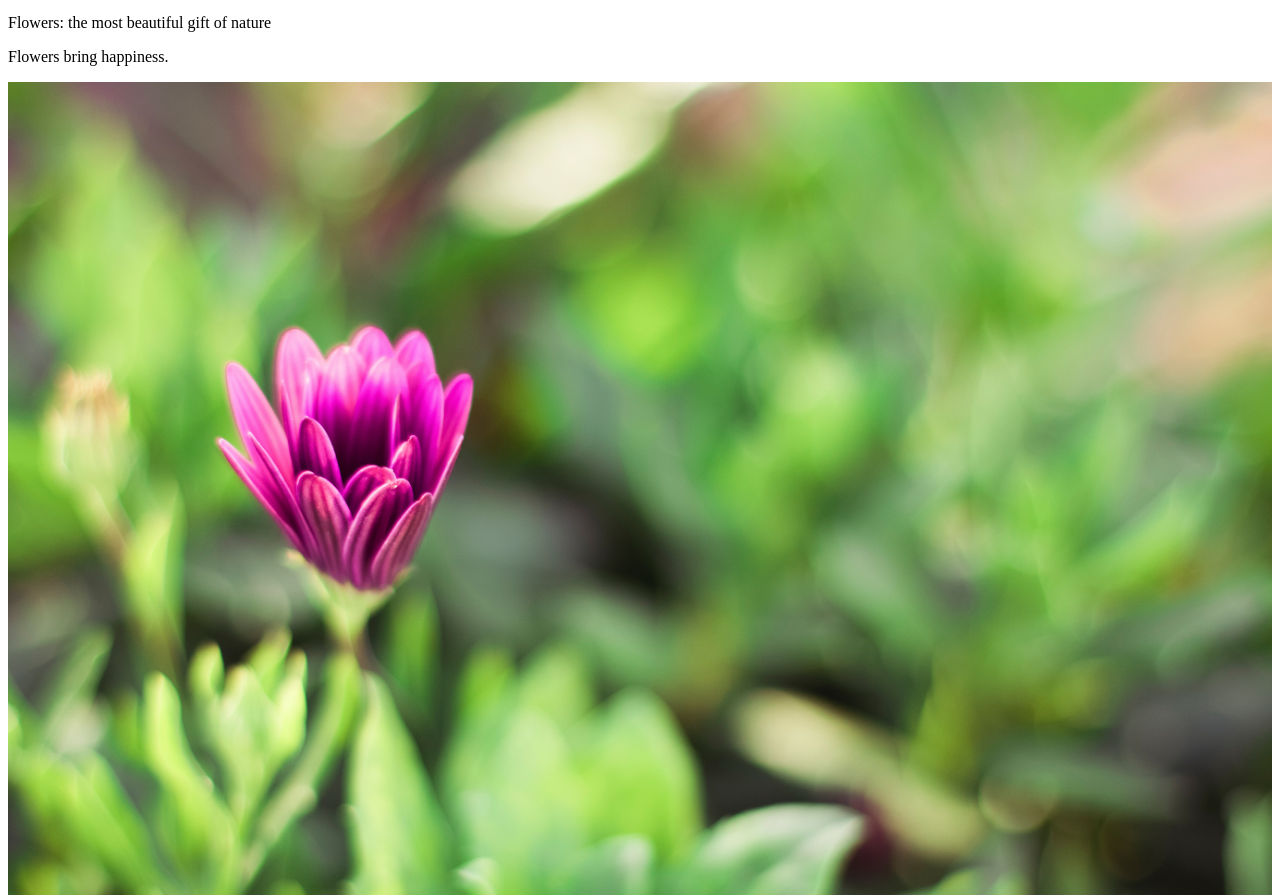
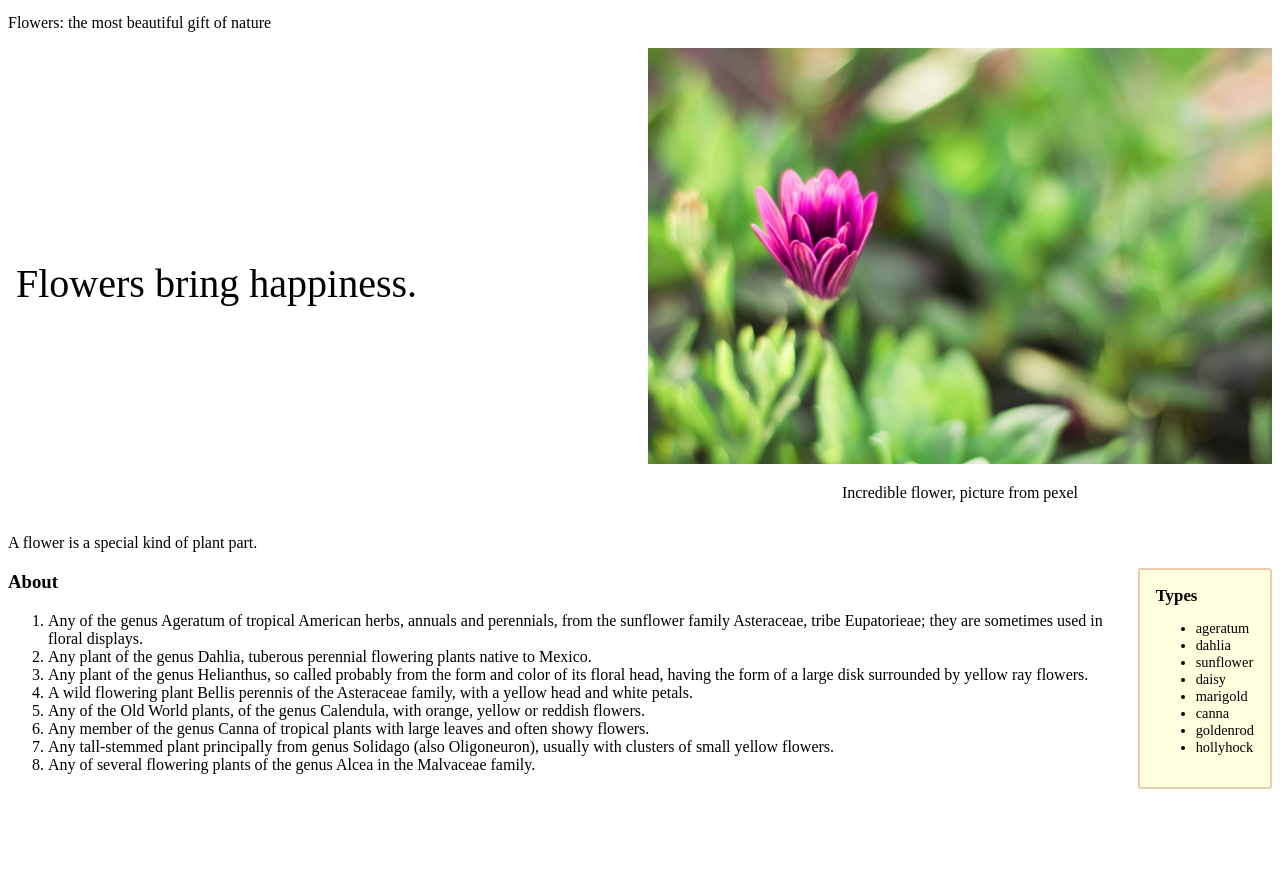
Before and after one commit to manishavi/resp-web-design, a plain HTML site: page rwd1/rwd1.html in a window 1280 px wide. Shown: the part 57-952 px from the top of the page. After the commit the page ends 854 px from the top, so only its background shows below. Drawn offline with Linux system fonts and the light colour scheme.

Commit message:
added media queries

```diff
--- a/rwd1/css/styles.css
+++ b/rwd1/css/styles.css
@@ -1,3 +1,40 @@
 img {
     max-width: 100%;
 }
+
+@media screen and (min-width: 50em) {
+    .IntroWrapper {
+		display: table;
+		table-layout: fixed;
+		width: 100%;
+	}
+
+	.MoneyShot,
+	.IntroText {
+		display: table-cell;
+		width: 50%;
+		vertical-align: middle;
+		text-align: center;
+	}
+
+	.IntroText {
+		padding: .5rem;
+		font-size: 2.5rem;
+		text-align: left;
+		position: relative;
+	}
+
+	.Types {
+		font-size: .9rem;
+		float: right;
+		padding: 1rem;
+		margin: 0 0 .5rem 1rem;
+		border-radius: 3px;
+		background-color: #ffffdf;
+		border: 2px solid #e8cfa9;
+	}
+
+	.Types h3 {
+		margin: 0;
+	}
+}
```
